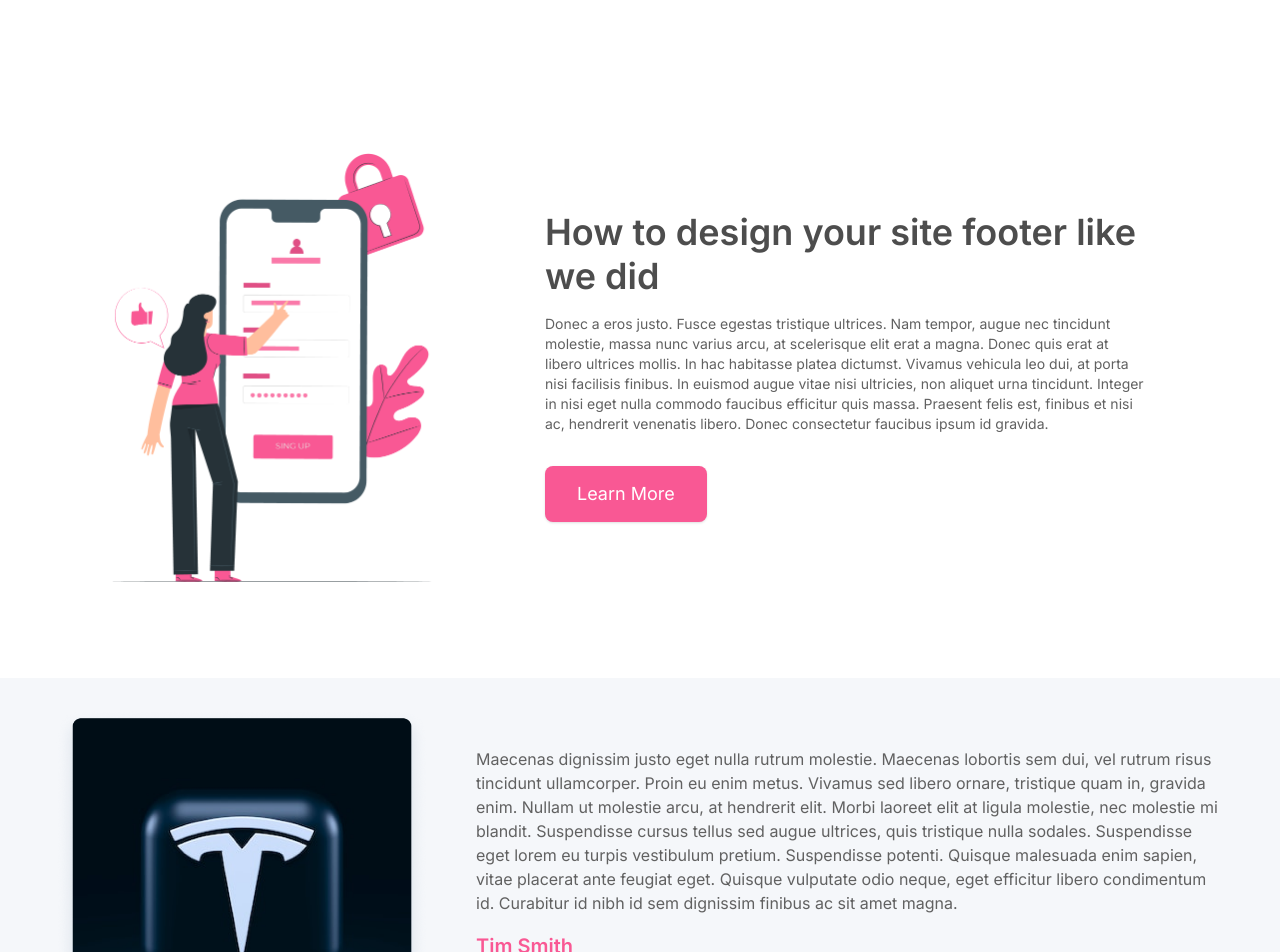
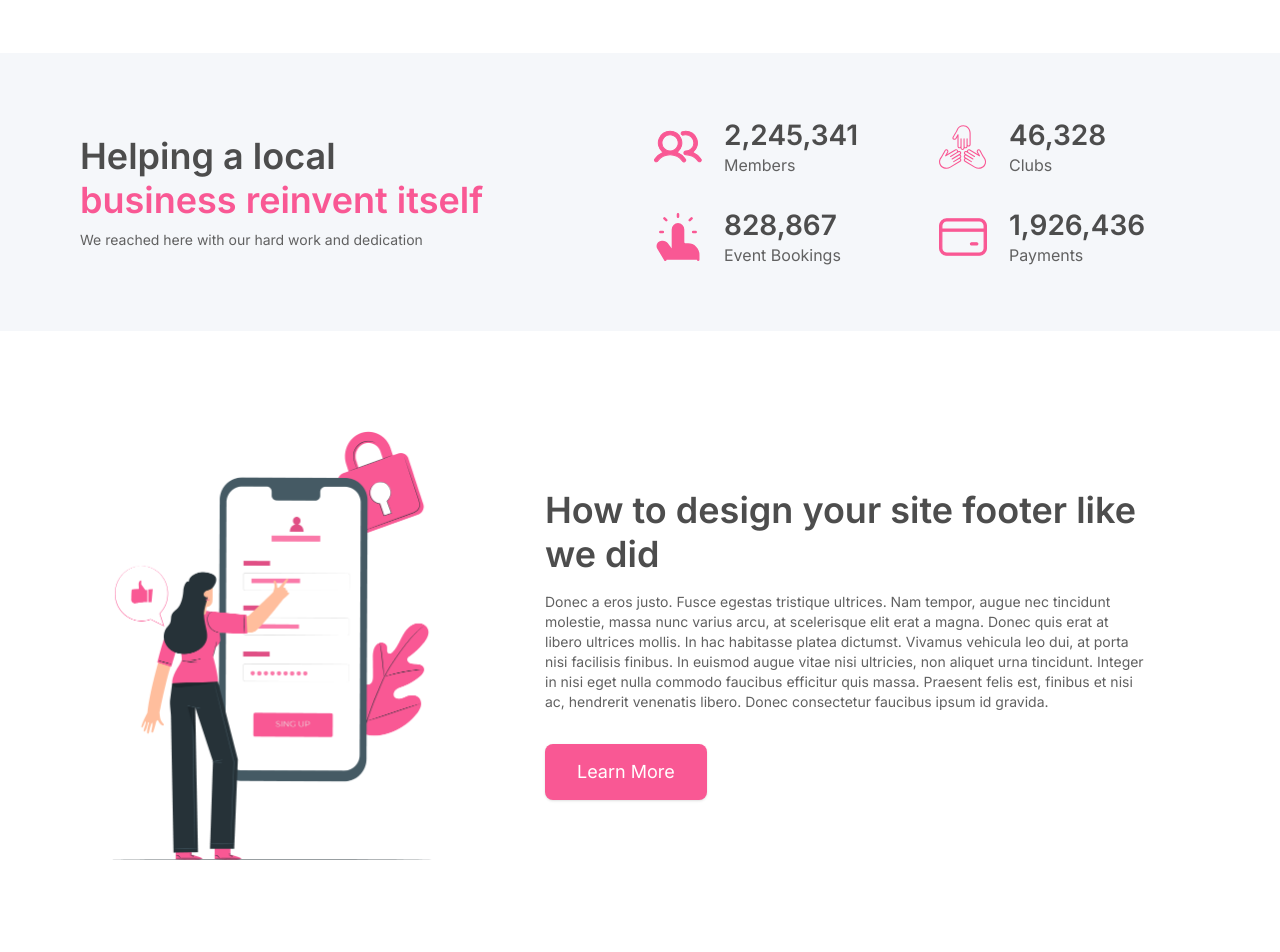
Before and after one commit to Yure7S/nexcent, a Next.js app: page / in a window 1280 px wide. Shown: the part 1860-2812 px from the top of the page. Built offline with nearby package versions, Linux system fonts and the light colour scheme.

Commit message:
feat: Criando section "Helping a local"

```diff
--- a/src/app/page.tsx
+++ b/src/app/page.tsx
@@ -2,6 +2,7 @@ import Image from 'next/image';
 import { Button } from './components/ui/primary-buttom';
 import Link from 'next/link';
 import { ButtonSize } from '@/enums/buttom.enum';
+import { StatsCard } from './components/ui/stats-card';
 
 export default function Home() {
   return (
@@ -158,6 +159,20 @@ export default function Home() {
           </div>
         </div>
       </section>
+      <section className='bg-silver py-16'>
+        <div className='flex w-full px-10 lg:px-20 max-w-container mx-auto justify-between items-center'>
+          <div>
+            <h2 className="text-headline-3 max-w-[408px] md:text-headline-2 leading-headline-3 md:leading-headline-2 font-semibold line text-d-grey">Helping a local <span className='text-primary'>business reinvent itself</span></h2>
+            <p className='mt-2 body-3 text-n-grey'>We reached here with our hard work and dedication</p>
+          </div>
+          <div className='flex flex-wrap gap-[30px] max-w-[540px]'>
+            <StatsCard iconAlt='Icone de pessoas' iconSrc='/svg/icons/stats-icon-01.svg' value='2,245,341' label='Members'></StatsCard>
+            <StatsCard iconAlt='Clubes' iconSrc='/svg/icons/card-icon-03.svg' value='46,328' label='Clubs'></StatsCard>
+            <StatsCard iconAlt='Icone de pessoas' iconSrc='/svg/icons/stats-icon-02.svg' value='828,867' label='Event Bookings'></StatsCard>
+            <StatsCard iconAlt='Icone de pessoas' iconSrc='/svg/icons/stats-icon-03.svg' value='1,926,436' label='Payments'></StatsCard>
+          </div>
+        </div>
+      </section>
       <section>
         <div className="max-w-container mx-auto px-10 lg:px-14 py-24 flex items-center gap-4 lg:gap-12">
           <div className='hidden md:block'>
@@ -180,7 +195,7 @@ export default function Home() {
         </div>
       </section>
       <section className='bg-silver'>
-        <div className="max-w-container mx-auto px-10 lg:px-14 py-8 flex-col md:flex-row flex items-center gap-4 lg:gap-12">
+        <div className="max-w-container mx-auto py-8 flex-col md:flex-row flex items-center gap-4 lg:gap-12">
           <div>
             <Image
               src="/images/image-04.png"
```
Lines whose indentation alone changed are shown as unchanged.
